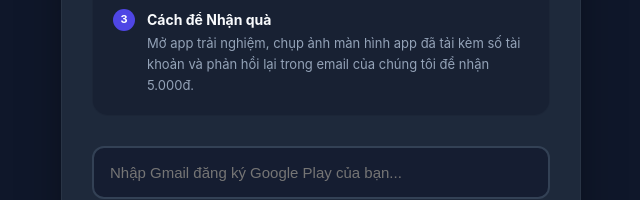
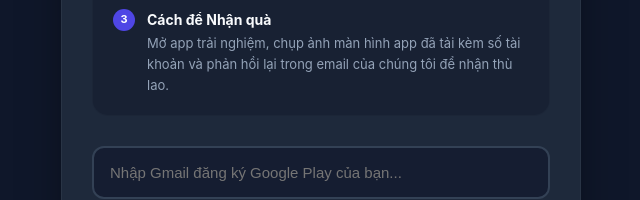
Before and after one commit to nextgen-app-labs/email-beta, a plain HTML site: page index.html in a window 1280 px wide. Shown: the part 470-670 px from the top of the page, 319-959 px from the left. Drawn offline with Linux system fonts and the light colour scheme.

Commit message:
Update reward description in index.html

```diff
--- a/index.html
+++ b/index.html
@@ -217,7 +217,7 @@
             <div class="step-num">3</div>
             <div class="step-text">
                 <strong>Cách để Nhận quà</strong>
-                <p>Mở app trải nghiệm, chụp ảnh màn hình app đã tải kèm số tài khoản và phản hồi lại trong email của chúng tôi để nhận 5.000đ.</p>
+                <p>Mở app trải nghiệm, chụp ảnh màn hình app đã tải kèm số tài khoản và phản hồi lại trong email của chúng tôi để nhận thù lao.</p>
             </div>
         </div>
     </div>
```
